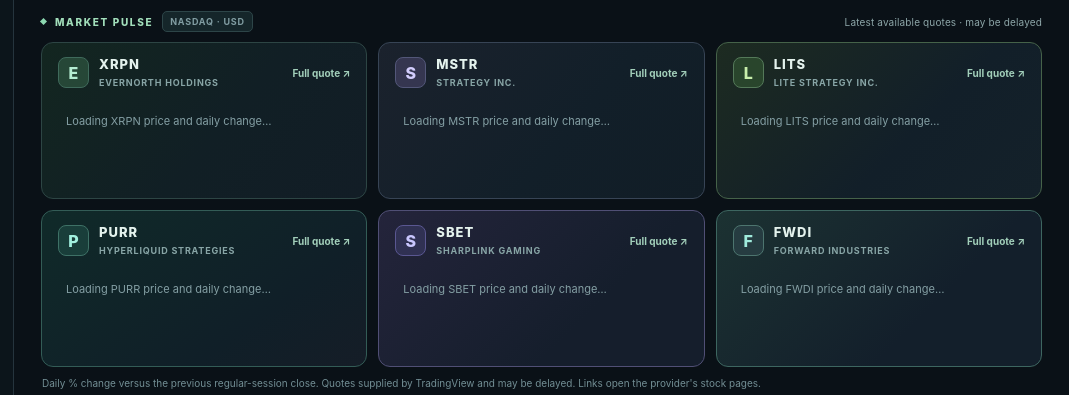
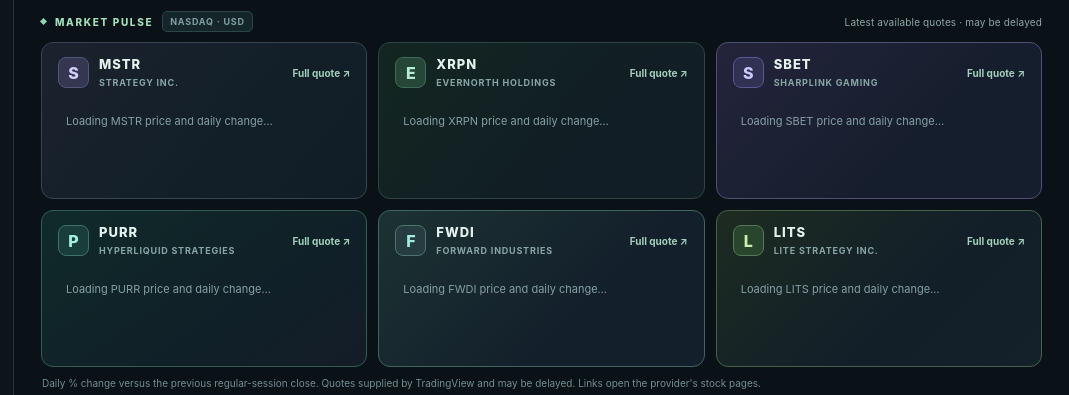
Before and after one commit to PolyScout69/xrpn-ripple-signal, a plain HTML site: page index.html in a window 1280 px wide. Shown: the part 81-476 px from the top of the page, 211-1280 px from the left. Drawn offline with Linux system fonts and the light colour scheme; a script that the page names is missing.

Commit message:
Reorder Market Pulse cards to MSTR XRPN SBET PURR FWDI LITS

```diff
--- a/index.html
+++ b/index.html
@@ -7,7 +7,7 @@
   <meta name="description" content="An investor intelligence dashboard tracking treasury strategy, product launches and partnerships for Evernorth Holdings (XRPN), Ripple, Strategy (MSTR), Lite Strategy (LITS), Hyperliquid Strategies (PURR), SharpLink Gaming (SBET) and Forward Industries (FWDI).">
   <title>Signal — Crypto Treasury Investor Intelligence</title>
   <link rel="icon" type="image/svg+xml" href="assets/favicon.svg">
-  <link rel="stylesheet" href="styles.css?v=six-treasuries-20261030-v2">
+  <link rel="stylesheet" href="styles.css?v=market-order-20261030">
   <script defer src="app.js?v=six-treasuries-20261030-v2"></script>
   <script type="module" src="https://widgets.tradingview-widget.com/w/en/tv-single-ticker.js"></script>
 </head>
@@ -52,7 +52,18 @@
             <span class="market-pulse-note">Latest available quotes · may be delayed</span>
           </div>
           <div class="market-pulse-grid">
-            <article class="quote-card" aria-label="Evernorth Holdings XRPN stock quote">
+            <article class="quote-card quote-card-mstr" aria-label="Strategy Incorporated MSTR stock quote">
+              <div class="quote-card-top">
+                <div class="quote-identity"><span class="quote-symbol-icon quote-icon-mstr">S</span><span><strong>MSTR</strong><small>STRATEGY INC.</small></span></div>
+                <a class="quote-chart-link" href="https://www.tradingview.com/symbols/NASDAQ-MSTR/" target="_blank" rel="noopener noreferrer" aria-label="View MSTR share price on TradingView">Full quote ↗</a>
+              </div>
+              <div class="quote-widget-wrap">
+                <tv-single-ticker symbol="NASDAQ:MSTR" theme="dark">
+                  <span class="quote-loading">Loading MSTR price and daily change…</span>
+                </tv-single-ticker>
+              </div>
+            </article>
+            <article class="quote-card quote-card-xrpn" aria-label="Evernorth Holdings XRPN stock quote">
               <div class="quote-card-top">
                 <div class="quote-identity"><span class="quote-symbol-icon quote-icon-xrpn">E</span><span><strong>XRPN</strong><small>EVERNORTH HOLDINGS</small></span></div>
                 <a class="quote-chart-link" href="https://www.tradingview.com/symbols/NASDAQ-XRPN/" target="_blank" rel="noopener noreferrer" aria-label="View XRPN share price on TradingView">Full quote ↗</a>
@@ -63,29 +74,18 @@
                 </tv-single-ticker>
               </div>
             </article>
-            <article class="quote-card" aria-label="Strategy Incorporated MSTR stock quote">
+            <article class="quote-card quote-card-sbet" aria-label="SharpLink Gaming SBET stock quote">
               <div class="quote-card-top">
-                <div class="quote-identity"><span class="quote-symbol-icon quote-icon-mstr">S</span><span><strong>MSTR</strong><small>STRATEGY INC.</small></span></div>
-                <a class="quote-chart-link" href="https://www.tradingview.com/symbols/NASDAQ-MSTR/" target="_blank" rel="noopener noreferrer" aria-label="View MSTR share price on TradingView">Full quote ↗</a>
+                <div class="quote-identity"><span class="quote-symbol-icon quote-icon-sbet">S</span><span><strong>SBET</strong><small>SHARPLINK GAMING</small></span></div>
+                <a class="quote-chart-link" href="https://www.tradingview.com/symbols/NASDAQ-SBET/" target="_blank" rel="noopener noreferrer" aria-label="View SBET share price on TradingView">Full quote ↗</a>
               </div>
               <div class="quote-widget-wrap">
-                <tv-single-ticker symbol="NASDAQ:MSTR" theme="dark">
-                  <span class="quote-loading">Loading MSTR price and daily change…</span>
+                <tv-single-ticker symbol="NASDAQ:SBET" theme="dark">
+                  <span class="quote-loading">Loading SBET price and daily change…</span>
                 </tv-single-ticker>
               </div>
             </article>
-            <article class="quote-card" aria-label="Lite Strategy Incorporated LITS stock quote">
-              <div class="quote-card-top">
-                <div class="quote-identity"><span class="quote-symbol-icon quote-icon-lits">L</span><span><strong>LITS</strong><small>LITE STRATEGY INC.</small></span></div>
-                <a class="quote-chart-link" href="https://www.tradingview.com/symbols/NASDAQ-LITS/" target="_blank" rel="noopener noreferrer" aria-label="View LITS share price on TradingView">Full quote ↗</a>
-              </div>
-              <div class="quote-widget-wrap">
-                <tv-single-ticker symbol="NASDAQ:LITS" theme="dark">
-                  <span class="quote-loading">Loading LITS price and daily change…</span>
-                </tv-single-ticker>
-              </div>
-            </article>
-            <article class="quote-card" aria-label="Hyperliquid Strategies Inc. PURR stock quote">
+            <article class="quote-card quote-card-purr" aria-label="Hyperliquid Strategies Inc. PURR stock quote">
               <div class="quote-card-top">
                 <div class="quote-identity"><span class="quote-symbol-icon quote-icon-purr">P</span><span><strong>PURR</strong><small>HYPERLIQUID STRATEGIES</small></span></div>
                 <a class="quote-chart-link" href="https://www.tradingview.com/symbols/NASDAQ-PURR/" target="_blank" rel="noopener noreferrer" aria-label="View PURR share price on TradingView">Full quote ↗</a>
@@ -96,18 +96,7 @@
                 </tv-single-ticker>
               </div>
             </article>
-            <article class="quote-card" aria-label="SharpLink Gaming SBET stock quote">
-              <div class="quote-card-top">
-                <div class="quote-identity"><span class="quote-symbol-icon quote-icon-sbet">S</span><span><strong>SBET</strong><small>SHARPLINK GAMING</small></span></div>
-                <a class="quote-chart-link" href="https://www.tradingview.com/symbols/NASDAQ-SBET/" target="_blank" rel="noopener noreferrer" aria-label="View SBET share price on TradingView">Full quote ↗</a>
-              </div>
-              <div class="quote-widget-wrap">
-                <tv-single-ticker symbol="NASDAQ:SBET" theme="dark">
-                  <span class="quote-loading">Loading SBET price and daily change…</span>
-                </tv-single-ticker>
-              </div>
-            </article>
-            <article class="quote-card" aria-label="Forward Industries FWDI stock quote">
+            <article class="quote-card quote-card-fwdi" aria-label="Forward Industries FWDI stock quote">
               <div class="quote-card-top">
                 <div class="quote-identity"><span class="quote-symbol-icon quote-icon-fwdi">F</span><span><strong>FWDI</strong><small>FORWARD INDUSTRIES</small></span></div>
                 <a class="quote-chart-link" href="https://www.tradingview.com/symbols/NASDAQ-FWDI/" target="_blank" rel="noopener noreferrer" aria-label="View FWDI share price on TradingView">Full quote ↗</a>
@@ -115,6 +104,17 @@
               <div class="quote-widget-wrap">
                 <tv-single-ticker symbol="NASDAQ:FWDI" theme="dark">
                   <span class="quote-loading">Loading FWDI price and daily change…</span>
+                </tv-single-ticker>
+              </div>
+            </article>
+            <article class="quote-card quote-card-lits" aria-label="Lite Strategy Incorporated LITS stock quote">
+              <div class="quote-card-top">
+                <div class="quote-identity"><span class="quote-symbol-icon quote-icon-lits">L</span><span><strong>LITS</strong><small>LITE STRATEGY INC.</small></span></div>
+                <a class="quote-chart-link" href="https://www.tradingview.com/symbols/NASDAQ-LITS/" target="_blank" rel="noopener noreferrer" aria-label="View LITS share price on TradingView">Full quote ↗</a>
+              </div>
+              <div class="quote-widget-wrap">
+                <tv-single-ticker symbol="NASDAQ:LITS" theme="dark">
+                  <span class="quote-loading">Loading LITS price and daily change…</span>
                 </tv-single-ticker>
               </div>
             </article>
--- a/styles.css
+++ b/styles.css
@@ -125,7 +125,7 @@
 .market-pulse-note{font-size:10px;color:#8da6a8;letter-spacing:.15px}
 .market-pulse-grid{display:grid;grid-template-columns:repeat(2,minmax(0,1fr));gap:14px;align-items:stretch}
 .quote-card{background:linear-gradient(130deg,#132620,#111f25 55%,#121d26);border:1px solid #2d4544;border-radius:12px;min-width:0;min-height:157px;padding:14px 16px 8px;overflow:hidden}
-.quote-card:nth-child(2){background:linear-gradient(130deg,#1b222d,#121f29 58%,#111d26);border-color:#374455}
+.quote-card-mstr{background:linear-gradient(130deg,#1b222d,#121f29 58%,#111d26);border-color:#374455}
 .quote-card-top{display:flex;align-items:center;justify-content:space-between;gap:10px;margin-bottom:5px}
 .quote-identity{display:flex;align-items:center;gap:10px;min-width:0}
 .quote-identity strong{display:block;font-size:13px;font-weight:800;letter-spacing:1px;line-height:1.2;color:#e4f2ed}
@@ -201,7 +201,7 @@
 .ticker-l{background:#2b3e2f;color:#b9e8a0;border-color:#51745e}
 .entity-label.lits{color:#bfe5a3}
 .quote-icon-lits{background:#29452c;color:#c8efab;border-color:#547959}
-.quote-card:nth-child(3){background:linear-gradient(135deg,#1d2b21,#121f29 60%,#14212a);border-color:#456249}
+.quote-card-lits{background:linear-gradient(135deg,#1d2b21,#121f29 60%,#14212a);border-color:#456249}
 .market-pulse-grid{grid-template-columns:repeat(3,minmax(0,1fr));gap:11px}
 .quote-card-top{flex-wrap:wrap}
 @media(min-width:821px){
@@ -261,7 +261,7 @@
 .ticker-p{background:#183e3b;color:#9beed5;border-color:#396e65}
 .entity-label.hypestrat{color:#a6e8d8}
 .quote-icon-purr{background:#193e3a;color:#a2f1df;border-color:#3e7166}
-.quote-card:nth-child(4){background:linear-gradient(145deg,#102a29,#101f28 68%,#151d27);border-color:#335c56}
+.quote-card-purr{background:linear-gradient(145deg,#102a29,#101f28 68%,#151d27);border-color:#335c56}
 @media(max-width:560px){
   .stats-grid>#sentiment-card-purr .sentiment-ticker{font-size:21px}
 }
@@ -272,8 +272,8 @@
 .entity-label.sbet{color:#c4c0ff}
 .ticker-fwdi,.quote-icon-fwdi{background:#263c41;color:#a0ebdc;border-color:#4d756f}
 .entity-label.fwdi{color:#a0ebdc}
-.quote-card:nth-child(5){background:linear-gradient(135deg,#24243b,#151e2c 65%);border-color:#504f75}
-.quote-card:nth-child(6){background:linear-gradient(135deg,#1c3232,#131f2b 65%);border-color:#3d6660}
+.quote-card-sbet{background:linear-gradient(135deg,#24243b,#151e2c 65%);border-color:#504f75}
+.quote-card-fwdi{background:linear-gradient(135deg,#1c3232,#131f2b 65%);border-color:#3d6660}
 @media(max-width:820px){
   .stats-grid>#sentiment-card-sbet{grid-column:1}
   .stats-grid>#sentiment-card-fwdi{grid-column:2}
```
